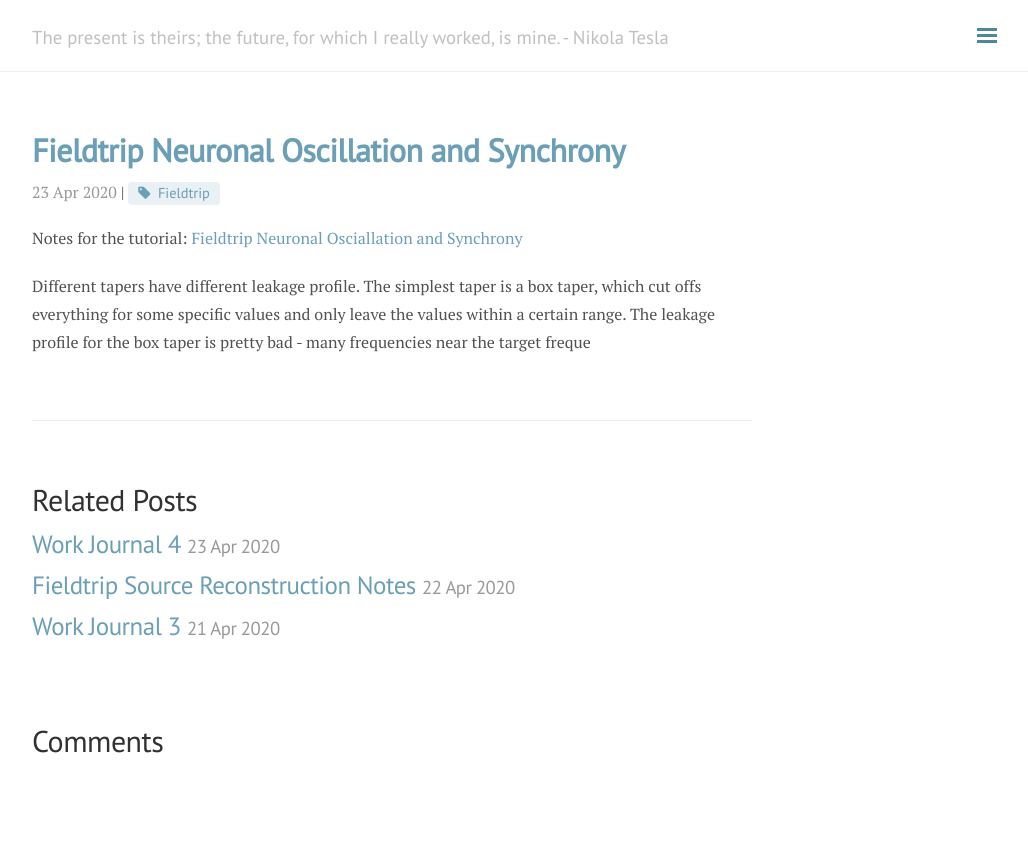
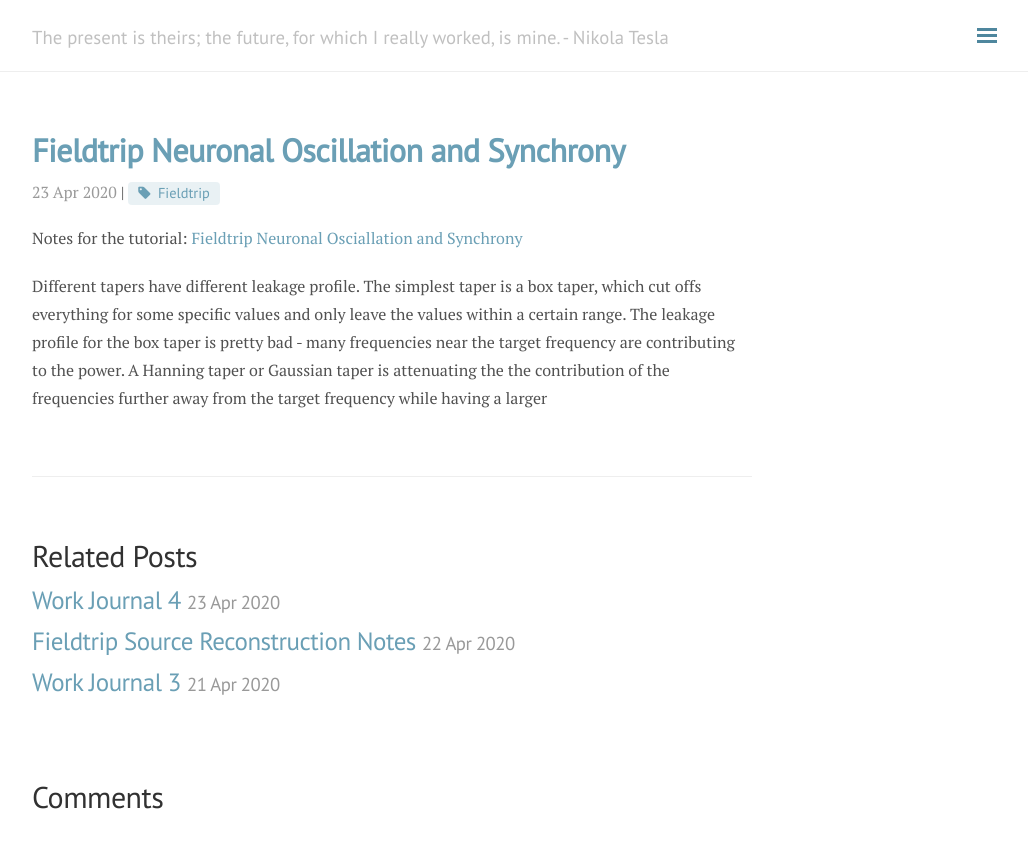
Before and after one commit to andylikescodes/andylikescodes.github.io, a Jekyll site: the page built from _posts/2020-04-23-Field-Trip-Neuronal-Oscillation-Sychrony.md, in a window 1280 px wide. Shown: the top 848 px of the page, without its empty margins (248-1276 px from the left). Built offline with Jekyll 4.4.1, drawn with Linux system fonts in a browser that asks for light colours; nearby versions of some CDN libraries; comment, search, counter and statistics services are not loaded.

Commit message:
_posts/2020-04-23-Field-Trip-Neuronal-Oscillation-Sychrony.md updated from https://stackedit.io/

```diff
--- a/_posts/2020-04-23-Field-Trip-Neuronal-Oscillation-Sychrony.md
+++ b/_posts/2020-04-23-Field-Trip-Neuronal-Oscillation-Sychrony.md
@@ -7,9 +7,9 @@ category: Brain
 
 Notes for the tutorial: [Fieldtrip Neuronal Osciallation and Synchrony](https://www.youtube.com/watch?v=dHTuzMsjVJA&list=PLbVcEw60xnKNSXSKMAoBpTJ9BFFnxw21p&index=2)
 
-Different tapers have different leakage profile. The simplest taper is a box taper, which cut offs everything for some specific values and only leave the values within a certain range. The leakage profile for the box taper is pretty bad - many frequencies near the target freque
+Different tapers have different leakage profile. The simplest taper is a box taper, which cut offs everything for some specific values and only leave the values within a certain range. The leakage profile for the box taper is pretty bad - many frequencies near the target frequency are contributing to the power. A Hanning taper or Gaussian taper is attenuating the the contribution of the frequencies further away from the target frequency while having a larger
 
 <!--stackedit_data:
-eyJoaXN0b3J5IjpbLTQwNzYyMDkwLC05ODU1MTU4NiwtMjAwMD
+eyJoaXN0b3J5IjpbODE1OTc1ODE1LC05ODU1MTU4NiwtMjAwMD
 UzNDc5M119
 -->
```
